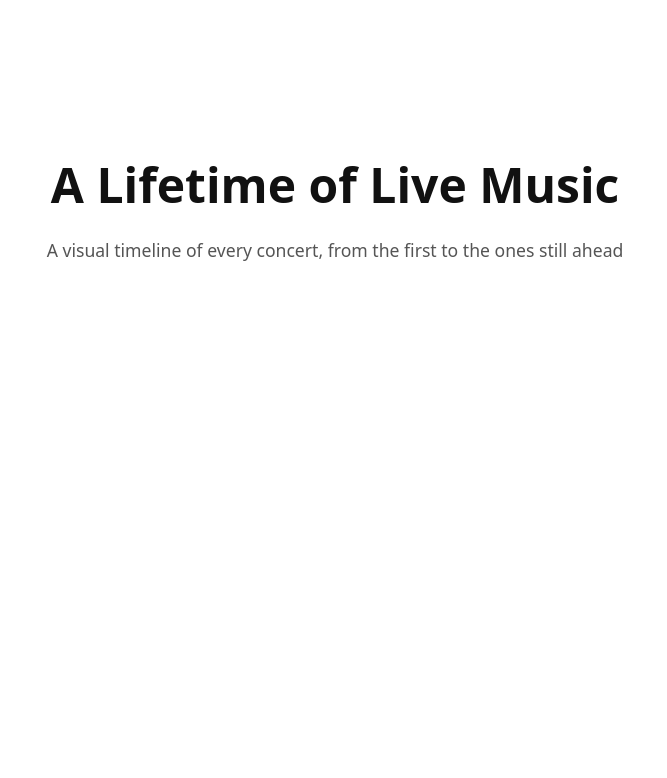
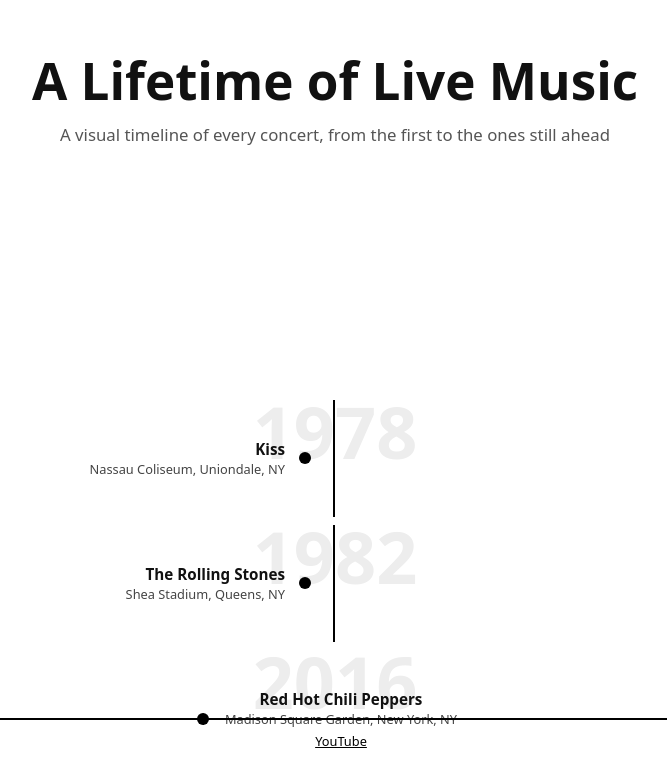
Before and after one commit to Milesluca14/LucatortoConcerts, a plain HTML site: page index.html in a window 1280 px wide. Shown: the part 174-952 px from the top of the page, without its empty margins (305-972 px from the left). Drawn offline with Linux system fonts and the light colour scheme.

Commit message:
Refactor CSS for improved layout and styling

```diff
--- a/style.css
+++ b/style.css
@@ -1,6 +1,6 @@
-/* =========================================
-   GLOBAL RESET
-   ========================================= */
+/* =========================================================
+   GLOBAL RESET + BASELINE
+   ========================================================= */
 
 * {
   box-sizing: border-box;
@@ -9,20 +9,21 @@
 }
 
 html, body {
+  width: 100%;
   height: 100%;
   font-family: system-ui, -apple-system, BlinkMacSystemFont, "Segoe UI", sans-serif;
-  background-color: #ffffff;
+  background: #ffffff;
   color: #111111;
-  line-height: 1.5;
+  line-height: 1.25;
 }
 
-/* =========================================
-   ENTRY HEADER
-   ========================================= */
+/* =========================================================
+   ENTRY HEADER — DENSE, NOT AIRY
+   ========================================================= */
 
 #entry-header {
-  min-height: 100vh;
-  padding: 80px 24px 120px;
+  min-height: 65vh;
+  padding: 60px 24px 40px;
   display: flex;
   flex-direction: column;
   justify-content: center;
@@ -31,105 +32,102 @@
 }
 
 .site-title {
-  font-size: 3rem;
+  font-size: 3.2rem;
   font-weight: 600;
-  margin-bottom: 16px;
+  margin-bottom: 12px;
 }
 
 .site-subtitle {
-  max-width: 640px;
-  font-size: 1.1rem;
-  color: #555555;
+  max-width: 680px;
+  font-size: 1.05rem;
+  color: #555;
 }
 
-/* =========================================
-   TIMELINE WRAPPER
-   ========================================= */
+/* =========================================================
+   TIMELINE WRAPPER — NO DEAD ZONES
+   ========================================================= */
 
 #timeline-wrapper {
   position: relative;
   width: 100%;
-  padding: 120px 0;
+  padding: 40px 0 80px;
 }
 
-/* =========================================
+/* =========================================================
    TIMELINE CORE
-   ========================================= */
+   ========================================================= */
 
 #timeline {
   position: relative;
   width: 100%;
-  max-width: 1100px;
+  max-width: 1200px;
   margin: 0 auto;
 }
 
-/* Central invisible guide */
-#timeline::before {
-  content: "";
-  position: absolute;
-  top: 0;
-  bottom: 0;
-  left: 50%;
-  width: 0;
-}
-
-/* =========================================
-   YEAR GROUP
-   ========================================= */
+/* =========================================================
+   YEAR GROUP — LANDMARK, NOT SECTION
+   ========================================================= */
 
 .timeline-year {
   position: relative;
-  padding: 80px 0 40px;
+  padding: 40px 0 20px;
 }
 
 .year-label {
-  text-align: center;
-  font-size: 1.8rem;
+  position: absolute;
+  top: 0;
+  left: 50%;
+  transform: translateX(-50%);
+  font-size: 4.5rem;
   font-weight: 600;
-  color: #e0e0e0;
-  margin-bottom: 40px;
+  color: #ededed;
+  pointer-events: none;
+  z-index: 0;
 }
 
-/* =========================================
-   TIMELINE LANES
-   ========================================= */
+/* =========================================================
+   ENTRY ROW — DENSE RHYTHM
+   ========================================================= */
 
 .timeline-entry {
   position: relative;
-  margin-bottom: 48px;
   display: flex;
+  align-items: center;
   width: 100%;
+  margin: 14px 0;
+  z-index: 1;
 }
 
-/* Right side (Dad) */
+/* =========================================================
+   LANES
+   ========================================================= */
+
 .entry-dad {
   justify-content: flex-end;
-  padding-right: 50%;
+  padding-right: 52%;
 }
 
-/* Left side (Miles) */
 .entry-miles {
   justify-content: flex-start;
-  padding-left: 50%;
+  padding-left: 52%;
 }
 
-/* Shared / bridge */
 .entry-both {
   justify-content: center;
 }
 
-/* =========================================
-   CONNECTOR LINES
-   ========================================= */
+/* =========================================================
+   VERTICAL LINES — CONTINUOUS OBJECT
+   ========================================================= */
 
 .entry-dad::before,
 .entry-miles::before {
   content: "";
   position: absolute;
-  top: 50%;
+  top: -40px;
+  bottom: -40px;
   width: 2px;
-  height: 100%;
-  background: #000000;
+  background: #000;
 }
 
 .entry-dad::before {
@@ -140,114 +138,134 @@
   left: 50%;
 }
 
-/* Horizontal bridge line */
+/* =========================================================
+   HORIZONTAL BRIDGE — MERGE MOMENT
+   ========================================================= */
+
 .entry-both::before {
   content: "";
   position: absolute;
-  top: 50%;
-  left: 25%;
-  right: 25%;
+  left: 18%;
+  right: 18%;
   height: 2px;
-  background: #000000;
+  background: #000;
 }
 
-/* =========================================
-   ENTRY NODE
-   ========================================= */
+/* =========================================================
+   NODE — PHYSICAL WEIGHT
+   ========================================================= */
 
 .entry-node {
-  position: relative;
-  width: 14px;
-  height: 14px;
-  background: #000000;
+  width: 12px;
+  height: 12px;
+  background: #000;
   border-radius: 50%;
-  z-index: 2;
+  flex-shrink: 0;
 }
 
-/* =========================================
-   ENTRY CONTENT
-   ========================================= */
+/* =========================================================
+   ENTRY CONTENT — TIGHT STACK
+   ========================================================= */
 
 .entry-content {
-  max-width: 360px;
-  padding: 4px 0;
+  max-width: 380px;
+  display: flex;
+  flex-direction: column;
+  gap: 2px;
 }
 
 .entry-dad .entry-content {
   text-align: right;
-  margin-right: 20px;
+  margin-right: 14px;
 }
 
 .entry-miles .entry-content {
   text-align: left;
-  margin-left: 20px;
+  margin-left: 14px;
 }
 
 .entry-both .entry-content {
   text-align: center;
-  margin: 0 20px;
+  margin: 0 16px;
 }
 
-/* Artist name */
+/* =========================================================
+   TEXT HIERARCHY
+   ========================================================= */
+
 .entry-artist {
+  font-size: 0.95rem;
   font-weight: 600;
-  font-size: 1rem;
 }
 
-/* Venue */
 .entry-venue {
-  font-size: 0.9rem;
-  color: #555555;
+  font-size: 0.8rem;
+  color: #444;
 }
 
-/* =========================================
-   ENDING SECTION
-   ========================================= */
+.entry-meta {
+  font-size: 0.75rem;
+  color: #777;
+}
+
+/* =========================================================
+   YOUTUBE LINK — INLINE, NOT CALLOUT
+   ========================================================= */
+
+.entry-content a {
+  font-size: 0.75rem;
+  color: #000;
+  text-decoration: underline;
+  margin-top: 2px;
+}
+
+/* =========================================================
+   ENDING — PRESENT BUT NOT SEPARATE
+   ========================================================= */
 
 #timeline-ending {
-  padding: 160px 24px 120px;
+  padding: 120px 24px 80px;
   text-align: center;
 }
 
 .more-shows {
-  font-size: 1.1rem;
-  margin-bottom: 40px;
-  color: #333333;
+  font-size: 1rem;
+  margin-bottom: 28px;
+  color: #333;
 }
 
 .signature {
   font-size: 1.4rem;
-  line-height: 1.6;
-  margin-bottom: 60px;
+  line-height: 1.5;
+  margin-bottom: 40px;
 }
 
-/* =========================================
-   BACK TO TOP BUTTON
-   ========================================= */
+/* =========================================================
+   BACK TO TOP — UTILITY, NOT UI
+   ========================================================= */
 
 #back-to-top {
   background: none;
-  border: 1px solid #000000;
-  padding: 10px 20px;
+  border: 1px solid #000;
+  padding: 8px 18px;
+  font-size: 0.85rem;
   cursor: pointer;
-  font-size: 0.9rem;
 }
 
 #back-to-top:hover {
-  background: #000000;
-  color: #ffffff;
+  background: #000;
+  color: #fff;
 }
 
-/* =========================================
-   RESPONSIVE BASICS
-   ========================================= */
+/* =========================================================
+   MOBILE — STILL DENSE
+   ========================================================= */
 
 @media (max-width: 768px) {
 
   .entry-dad,
   .entry-miles {
-    padding-left: 0;
-    padding-right: 0;
+    padding: 0;
     justify-content: center;
   }
 
@@ -261,4 +279,7 @@
     margin: 0 !important;
   }
 
+  .year-label {
+    font-size: 3.2rem;
+  }
 }
```
